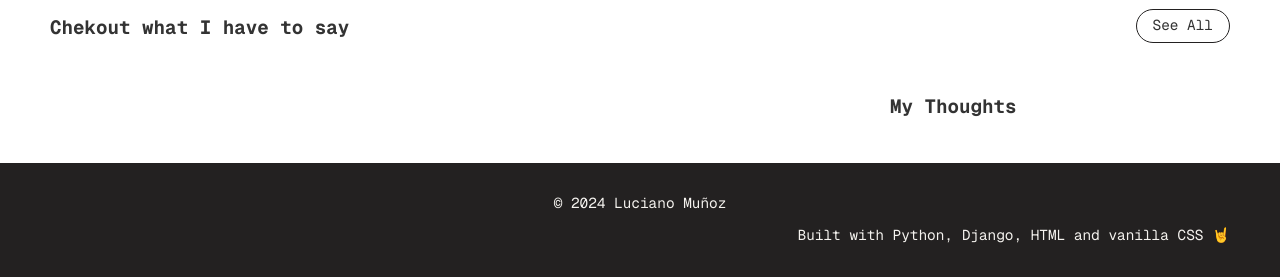
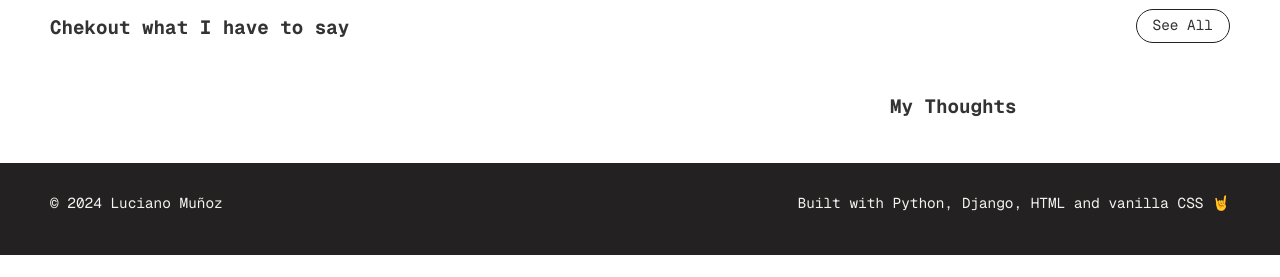
Before and after one commit to luciano-im/portfolio, a Django app: page / in a window 1280 px wide. Shown: the part 930-1207 px from the top of the page. After the commit the page ends 1185 px from the top, so only its background shows below. Run offline with Django 5.2, Linux system fonts and the light colour scheme; data that the repository does not hold is empty; parts of the project's set-up code (start-up, migrations or seed data) failed here and were passed over; some libraries are stand-ins or nearby versions.

Commit message:
📱 Responsive styles for posts and footer section in home template

```diff
--- a/static/css/styles.css
+++ b/static/css/styles.css
@@ -856,6 +856,10 @@ footer p:first-child {
     padding: var(--sm-gap) var(--md-gap);
   }
 
+  footer .container p:nth-child(1) {
+    text-align: left;
+  }
+
   footer .container p:nth-child(2) {
     text-align: right;
   }
--- a/web/templates/home.html
+++ b/web/templates/home.html
@@ -239,12 +239,12 @@
               <a href="" class="round-button outline-button-md hover-translation">See All</a>
             </div>
           </div>
-          <div class="writings row-md">
-            <div class="posts col-md-8">
+          <div class="writings row-lg">
+            <div class="posts col-lg-8">
               {% for post in posts %}
                 <article class="post">
                   <h3><a href="{% url 'post' post.slug %}" class="post-title link-with-underline">{{post.title}}</a></h3>
-                  <p class="date d-flex flex-column ai-sm-center">
+                  <p class="date d-flex flex-column flex-sm-row ai-sm-center">
                     <span><svg class="icon" height="24" width="24"><use xlink:href="{% static "img/calendar.svg" %}#calendar"></use></svg> Posted on {{post.published_at|date:"M d, Y"}}</span>
                     <span class="dot-divisor d-none d-sm-inline-block"></span>
                     <span><svg class="icon" height="24" width="24"><use xlink:href="{% static "img/clock.svg" %}#clock"></use></svg> {% get_reading_time post.content %}</span>
@@ -255,7 +255,7 @@
                 </article>
               {% endfor %}
             </div>
-            <div class="thoughts col-md-4">
+            <div class="thoughts col-lg-4">
               <h3>My Thoughts</h3>
               <ul>
                 {% for thought in thoughts %}
@@ -269,8 +269,8 @@
     </main>
     <footer>
       <div class="container row">
-        <p class="col-12">© 2024 Luciano Muñoz</p>
-        <p class="col-12">Built with Python, Django, HTML and vanilla CSS 🤘</p>
+        <p class="col-12 col-md-4">© 2024 Luciano Muñoz</p>
+        <p class="col-12 col-md-8">Built with Python, Django, HTML and vanilla CSS 🤘</p>
       </div>
     </footer>
     <div id="go-up">
```
